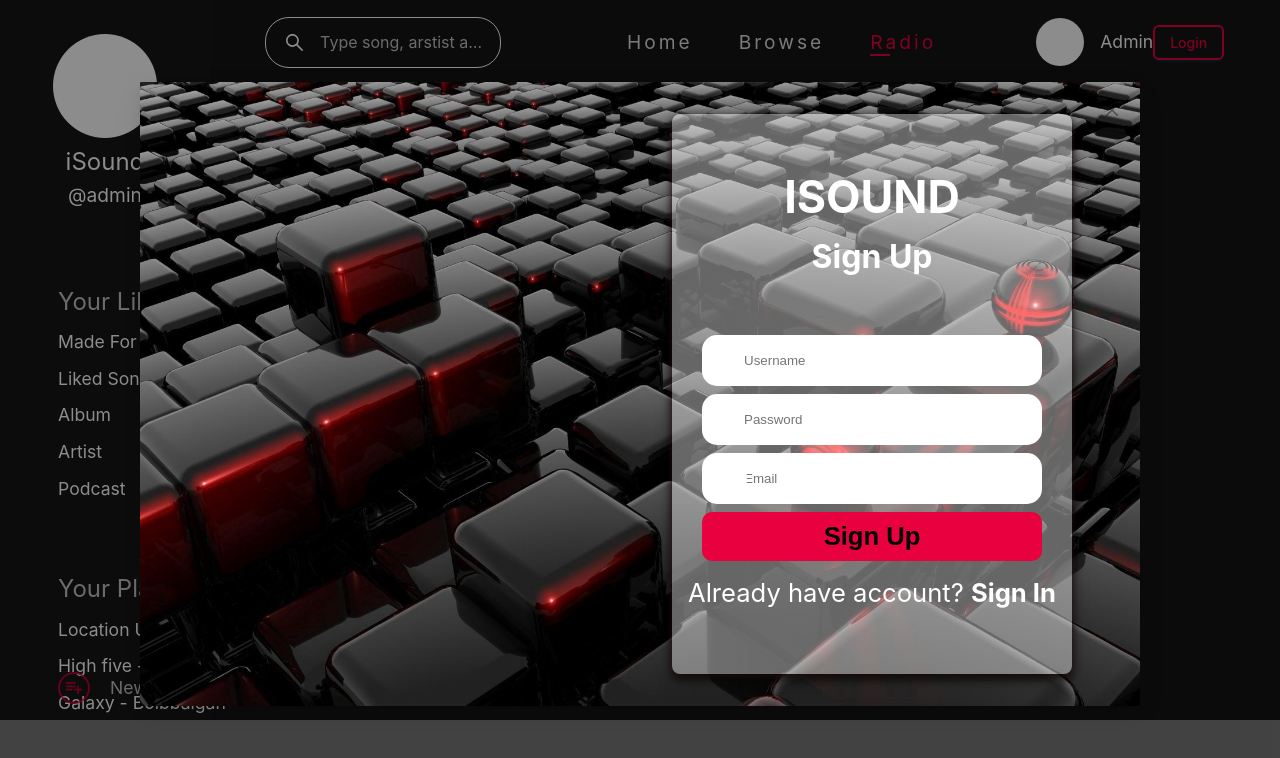
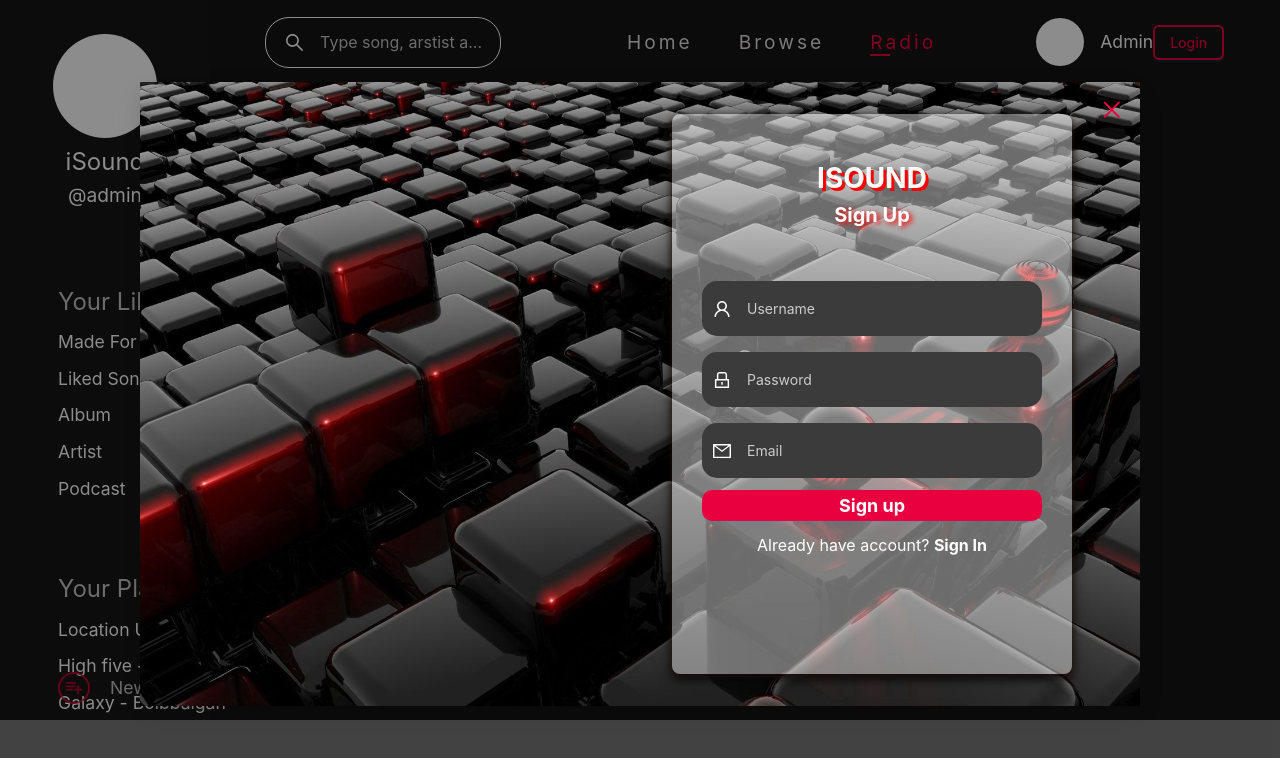
Before and after one commit to Royal-Software-Vietnam/isound-client, a React (Vite) app: page /radio in a window 1280 px wide. Both pictures are taken after a click on the button "Login". Shown: the top 758 px of the page. Built offline with nearby package versions, Linux system fonts and the light colour scheme.

Commit message:
fix Modal

```diff
--- a/src/assets/GlobalStyles.css
+++ b/src/assets/GlobalStyles.css
@@ -14,3 +14,8 @@ html {
 button.ant-btn.css-dev-only-do-not-override-j0nf2s.ant-btn-default {
     display: none;
 }
+
+.ant-modal-close-x {
+    color: #e9003f !important;
+    font-size: 1.345rem !important;
+}
--- a/src/components/UserModal.tsx
+++ b/src/components/UserModal.tsx
@@ -1,11 +1,12 @@
 import React, { useEffect, useState } from 'react';
-import { Button, Modal } from 'antd';
+import { Button, Input, Modal } from 'antd';
 import styled from 'styled-components';
 import '../assets/GlobalStyles.css'
 import { FontAwesomeIcon } from '@fortawesome/react-fontawesome';
 import { faEnvelope, faUser } from '@fortawesome/free-regular-svg-icons';
 import { faLock } from '@fortawesome/free-solid-svg-icons';
 import LoginBackground from "./../assets/login-bc.jpg"
+import { LockOutlined, MailOutlined, UserOutlined } from '@ant-design/icons';
 
 const Container = styled.div`
   width: 100%;
@@ -13,34 +14,38 @@ const Container = styled.div`
   background: center center / cover no-repeat url(${LoginBackground});
   display: flex;
   align-items: center;
+
 `
 
 const FormContainer = styled.div`
     width: 40%;
     height: 70vh;
     text-align: center;
-    background: rgba(255, 255, 255, 0.4);
+    background: rgba(255, 255, 255, 0.425);
     box-shadow: 0px 6px 8px rgba(3, 7, 6, 0.8),0px 3px 4px rgba(110, 27, 27, 0.5), 0px 1px 16px rgba(11, 12, 12, 0.5);
     border-radius: 8px;
     margin: 2rem;
     transform: translateX(125%);
+    transition: all .325s ease-in-out;
 
     & .form__header {
         display: flex;
         flex-direction: column;
 
-        margin: 48px 0;
+        margin: 42px 0;
 
         & .form__header-name {
             font-weight: 700;
-            font-size: 2.8rem;
+            font-size: 1.75rem;
             color: #fff;
+            text-shadow: 3px 3px 0px red;
         }
 
         & .form__header-title {
             font-weight: 700;
-            font-size: 2rem;
+            font-size: 1.25rem;
             color: #fff;
+            text-shadow: 3px 2px 5px red;
         }
     }
 
@@ -58,52 +63,14 @@ const FormContainer = styled.div`
         justify-content: center;
         align-items: center;
         width: 85%;
-        margin: 4px 0;
-
-        & svg.icon  {
-          position: absolute;
-          top: 50%;
-          left: 16px;
-          transform: translateY(-50%);
-
-          color: #fff;
-          font-size: 1.8rem;
-        }
-
-        & input {
-          width: 100%;
-          height: 100%;
-          padding: 18px 12px 18px 42px;
-          border-radius: 15px;
-          border: none;
-        }
-
-
-      }
-
-      & button.btn.btn-form {
-        width: 85%;
-        padding: 10px 0;
-        margin-top: 4px;
-        border-radius: 10px;
-        border: 0;
-        outline: 0;
-        background-color: #e9003f;
-        opacity: 1;
-        font-size: 1.6rem;
-        font-weight: 600;
-        cursor: pointer;
-
-        &:hover {
-          opacity: 0.75;
-        }
+        margin: 8px 0;
       }
     }
 
     & .form-footer {
         margin-top: 12px;
         color: #fff;
-        font-size: 1.6rem;
+        font-size: 1rem;
 
         & p span {
           font-weight: 700;
@@ -113,10 +80,54 @@ const FormContainer = styled.div`
 
     &.active {
       transform: translateX(0);
+      transition: all .325s ease-in-out;
     }
 `
 
-const LoginButton = styled(Button)`
+const InputAntd = styled(Input)`
+  background-color: #3b3b3b;
+  border-radius: 15px;
+  border: none;
+
+  & input.ant-input {
+    width: 100%;
+    height: 100%;
+    background-color: #3b3b3b;
+    padding: 15px 12px 15px 12px;
+    color: #fff;
+
+    &::placeholder  {
+      color: #ccc;
+    }
+  }
+
+  & svg {
+    color: #fff;
+    font-size: 1.125rem;
+  }
+`
+
+const FormBtn= styled(Button)`
+    width: 85%;
+    margin-top: 4px;
+    padding: 5px 0;
+    height: unset;
+    border-radius: 10px;
+    border: 0;
+    outline: 0;
+    background-color: #e9003f;
+    opacity: 1;
+    font-size: 1.125rem;
+    font-weight: 700;
+    cursor: pointer;
+
+    &:hover {
+      background-color: #e9003f !important ;
+      opacity: 0.85;
+    }
+`
+
+const LoginModalBtn = styled(Button)`
   height: 2.2rem;
 
   &.ant-btn-primary {
@@ -136,15 +147,11 @@ const UserModal: React.FC = () => {
   const [open, setOpen] = useState(false);
   const [toggle, setToggle] = useState(false)
 
-  useEffect(() => {
-    console.log(toggle)
-  }, [toggle])
-
   return (
     <>
-      <LoginButton type="primary" onClick={() => setOpen(true)}>
+      <LoginModalBtn type="primary" onClick={() => setOpen(true)}>
         Login
-      </LoginButton>
+      </LoginModalBtn>
       <Modal
         onCancel={() => setOpen(false)}
         centered
@@ -167,34 +174,29 @@ const UserModal: React.FC = () => {
                 {toggle ?
                   <>
                     <div className="form-action">
-                      <FontAwesomeIcon className='icon' icon={faUser}/>
-                      <input type="text" placeholder='Username' />
+                      <InputAntd placeholder='Username' prefix={<UserOutlined/>}/>
                     </div>
                     <div className="form-action">
-                      <FontAwesomeIcon className='icon' icon={faLock}/>
-                      <input type="text" placeholder='Password' />
+                      <InputAntd placeholder='Password' prefix={<LockOutlined/>}/>
                     </div>
-                    <button className="btn btn-form">
+                    <FormBtn type='primary'>
                       Login
-                    </button>
+                    </FormBtn>
                   </>
                 :
                   <>
                     <div className="form-action">
-                      <FontAwesomeIcon className='icon' icon={faUser}/>
-                      <input type="text" placeholder='Username' />
+                      <InputAntd placeholder='Username' prefix={<UserOutlined/>}/>
                     </div>
                     <div className="form-action">
-                      <FontAwesomeIcon className='icon' icon={faLock}/>
-                      <input type="text" placeholder='Password' />
+                      <InputAntd placeholder='Password' prefix={<LockOutlined/>}/>
                     </div>
                     <div className="form-action">
-                      <FontAwesomeIcon className='icon' icon={faEnvelope}/>
-                      <input type="text" placeholder='Email' />
+                      <InputAntd placeholder='Email' prefix={<MailOutlined/>}/>
                     </div>
-                    <button className="btn btn-form">
-                      Sign Up
-                    </button>
+                  <FormBtn type='primary'>
+                      Sign up
+                    </FormBtn>
                   </>
                 }
 
```
